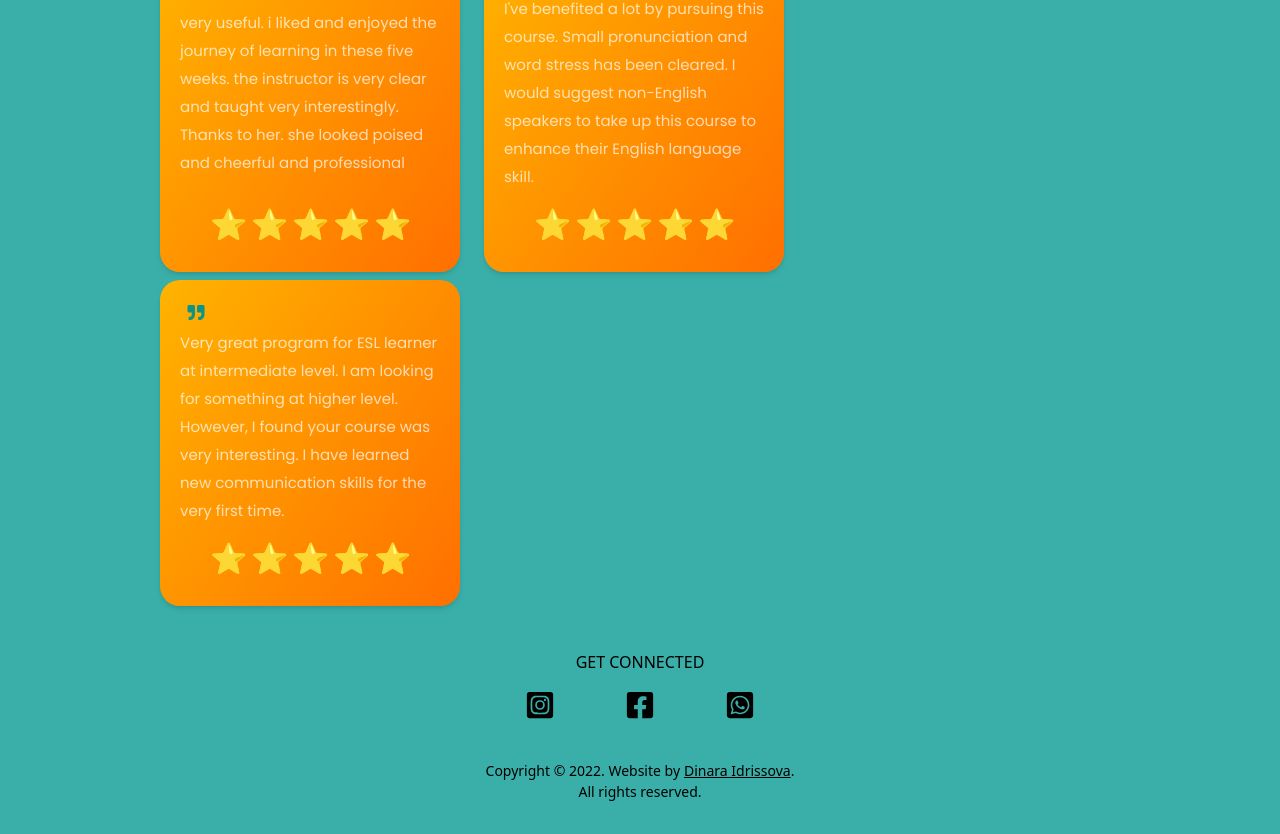
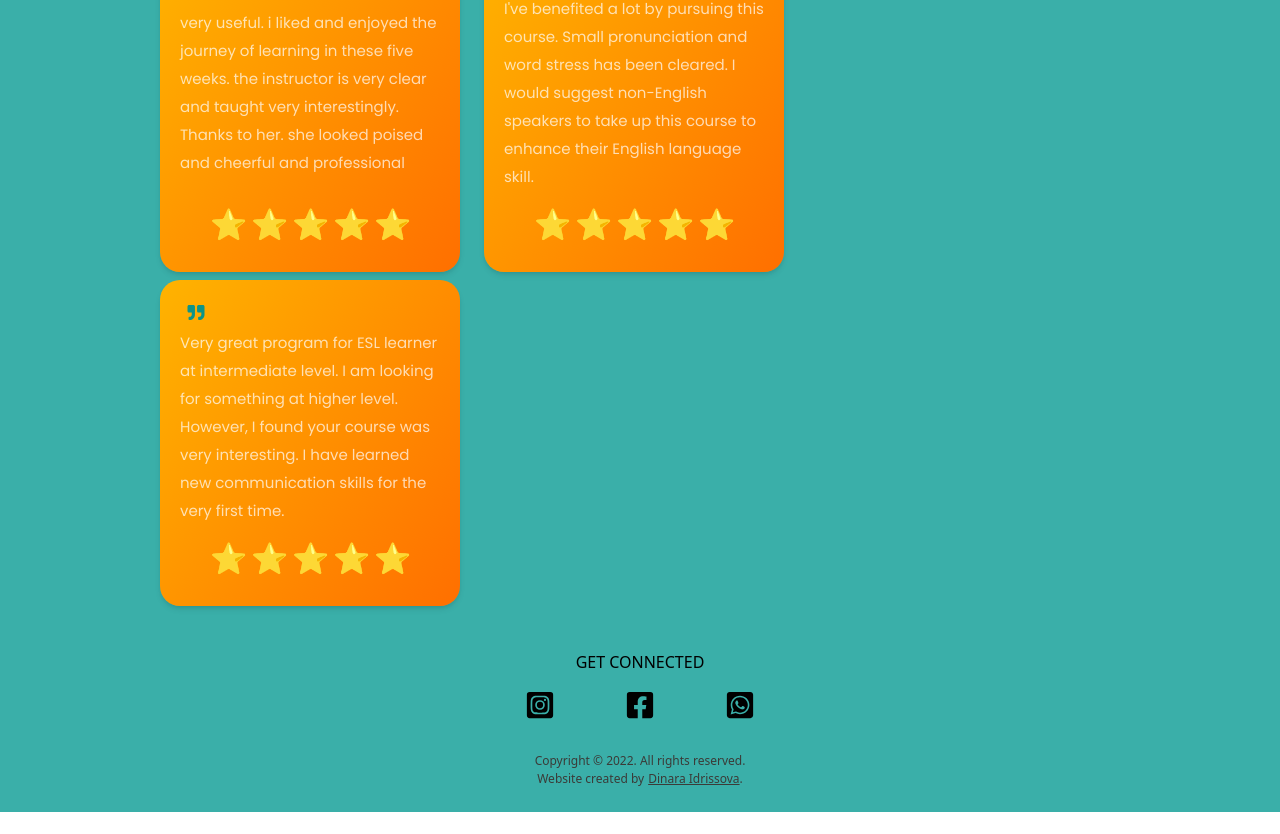
Before and after one commit to Dina2703/anara-website, a React (Create React App) app: page / in a window 1280 px wide. Shown: the part 2265-3099 px from the top of the page. After the commit the page ends 3077 px from the top, so only its background shows below. Built offline with nearby package versions, Linux system fonts and the light colour scheme.

Commit message:
copyright styling at the footer

```diff
--- a/src/components/Footer.js
+++ b/src/components/Footer.js
@@ -1,5 +1,4 @@
 import { socialMedia } from "../constants";
-import { FaFacebookSquare } from "react-icons/fa";
 
 function Footer() {
   return (
@@ -21,8 +20,8 @@ function Footer() {
         </div>
       </div>
 
-      <p className="text-[14px] p-8 text-center ">
-        Copyright &copy; 2022. Website by
+      <p className="text-[12px] p-6 text-center text-[#3B3B38] ">
+        Copyright &copy; 2022. All rights reserved. <br /> Website created by
         <a
           className="underline pl-1"
           target="_blank"
@@ -31,7 +30,7 @@ function Footer() {
         >
           Dinara Idrissova
         </a>
-        . <br /> All rights reserved.
+        .
       </p>
     </section>
   );
```
